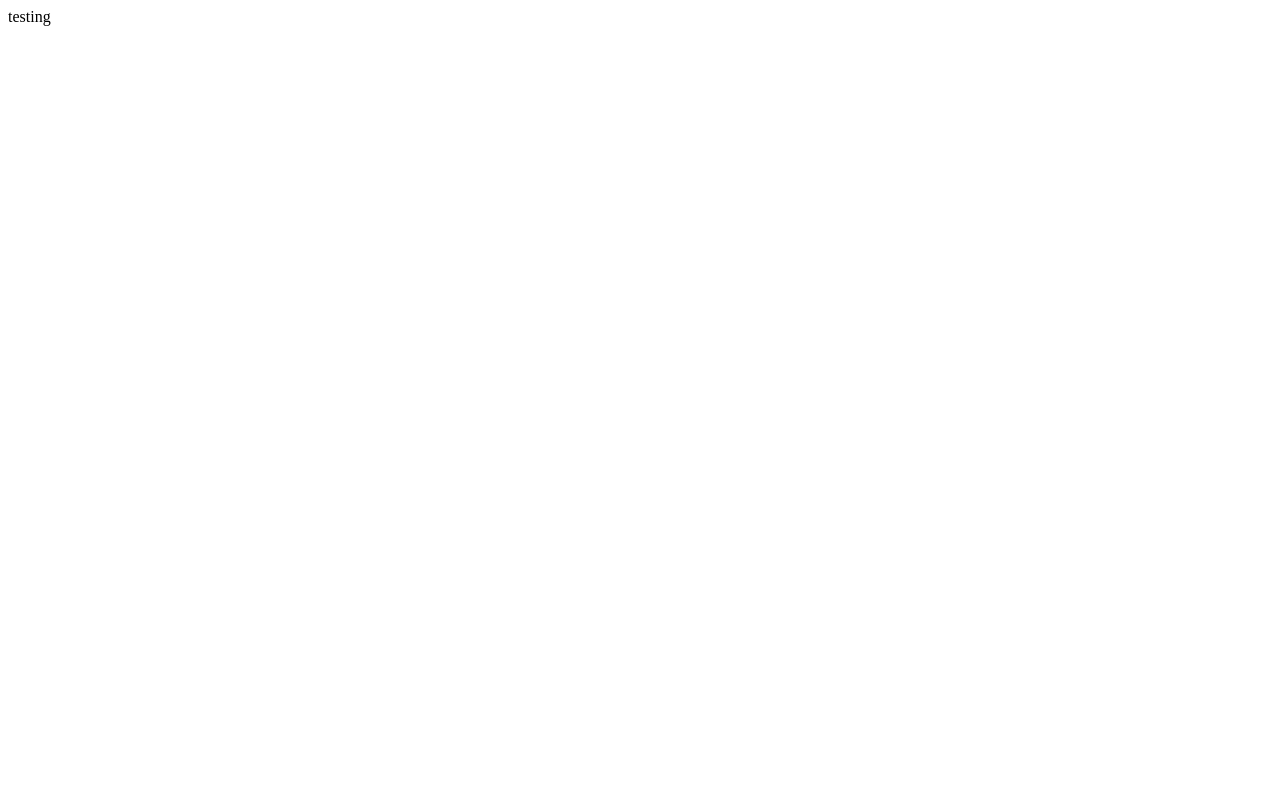
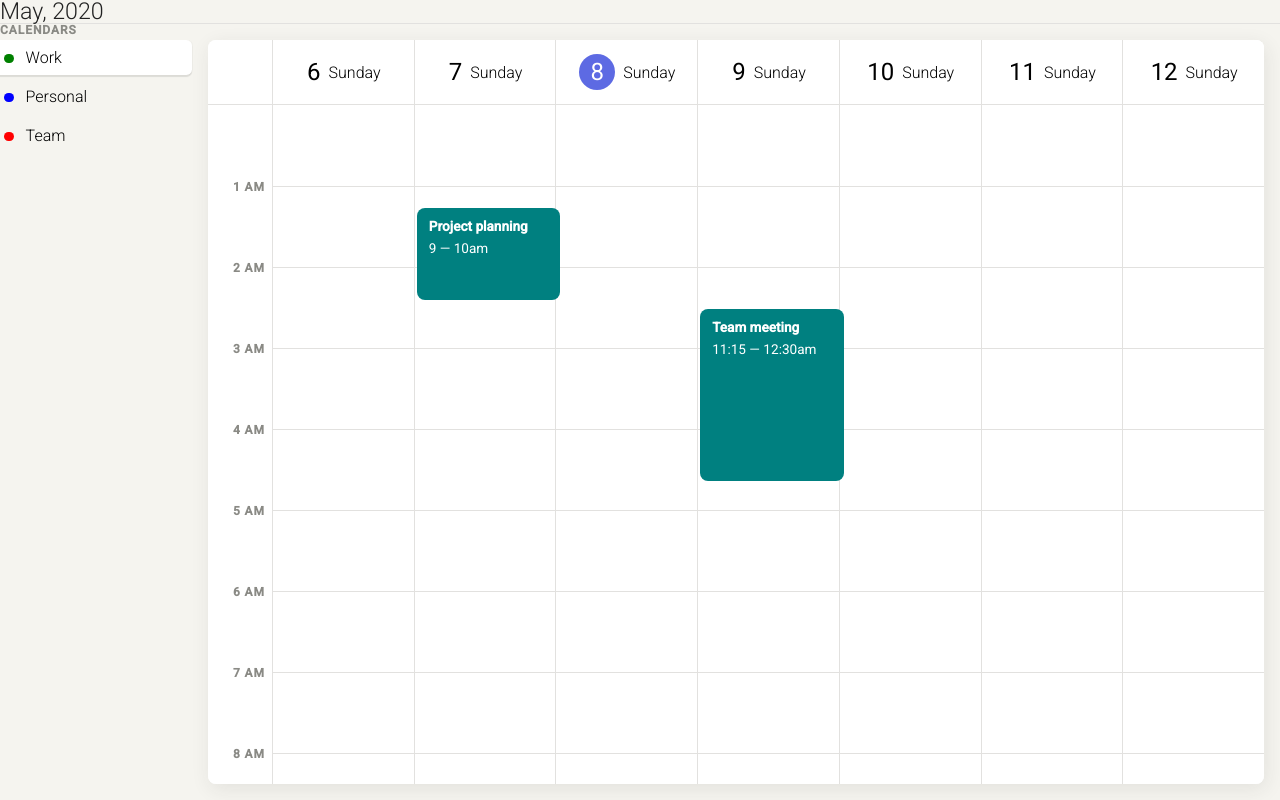
Before and after one commit to philipnilsson/calendar, a React (Create React App) app: page / in a window 1280 px wide. Built offline with nearby package versions, Linux system fonts and the light colour scheme.

Commit message:
:sparkles: Fix some warnings & mount the calendar page.

```diff
--- a/src/App.tsx
+++ b/src/App.tsx
@@ -1,9 +1,19 @@
 import React from "react";
+import { CalendarPage } from "./stories/pages/CalendarPage";
+import { createGlobalStyle } from "styled-components";
+
+const Globals = createGlobalStyle`
+  body {
+    margin: 0;
+    padding: 0;
+  }
+`
 
 function App() {
   return (
     <div className="App">
-      testing
+      <Globals />
+      <CalendarPage />
     </div>
   );
 }
--- a/src/stories/atoms/layout/Grid.tsx
+++ b/src/stories/atoms/layout/Grid.tsx
@@ -16,7 +16,6 @@ const StyledGrid = styled.div<{ cols: number } >`
 export const GridCell = styled.div`
   width: 100%;
   height: 100%;
-  background: white;
   border-left: 1px solid #e2e1df;
   border-bottom: 1px solid #e2e1df;
 `
@@ -26,7 +25,7 @@ export const Grid = styled(function Grid({ renderCell, cols, rows, ...props }: G
     <StyledGrid cols={cols} {...props}>
       {[...Array(rows)].map((_, i) =>
         [...Array(cols)].map((_, j) =>
-          <GridCell>{renderCell(i, j)}</GridCell>))
+          <GridCell key={i + '-' + j}>{renderCell(i, j)}</GridCell>))
       }
     </StyledGrid>
   )
--- a/src/stories/molecules/MenuItem.tsx
+++ b/src/stories/molecules/MenuItem.tsx
@@ -9,7 +9,7 @@ export type MenuItemProps = {
   color: string
 }
 
-export const MenuItem = styled(function MenuItem({ color, title, ...props }) {
+export const MenuItem = styled(function MenuItem({ active, color, title, ...props }) {
   return (
     <li {...props}>
       <Bullet color={color} />
--- a/src/stories/pages/CalendarPage.tsx
+++ b/src/stories/pages/CalendarPage.tsx
@@ -14,7 +14,7 @@ const Sidebar = styled(function Menu({ items, ...rest }: { items: typeof testMen
       <H3>Calendars</H3>
       <nav>
         <ul>
-          {items.map(props => <MenuItem {...props} />)}
+          {items.map(props => <MenuItem key={props.title} {...props} />)}
         </ul>
       </nav>
     </div>
```
